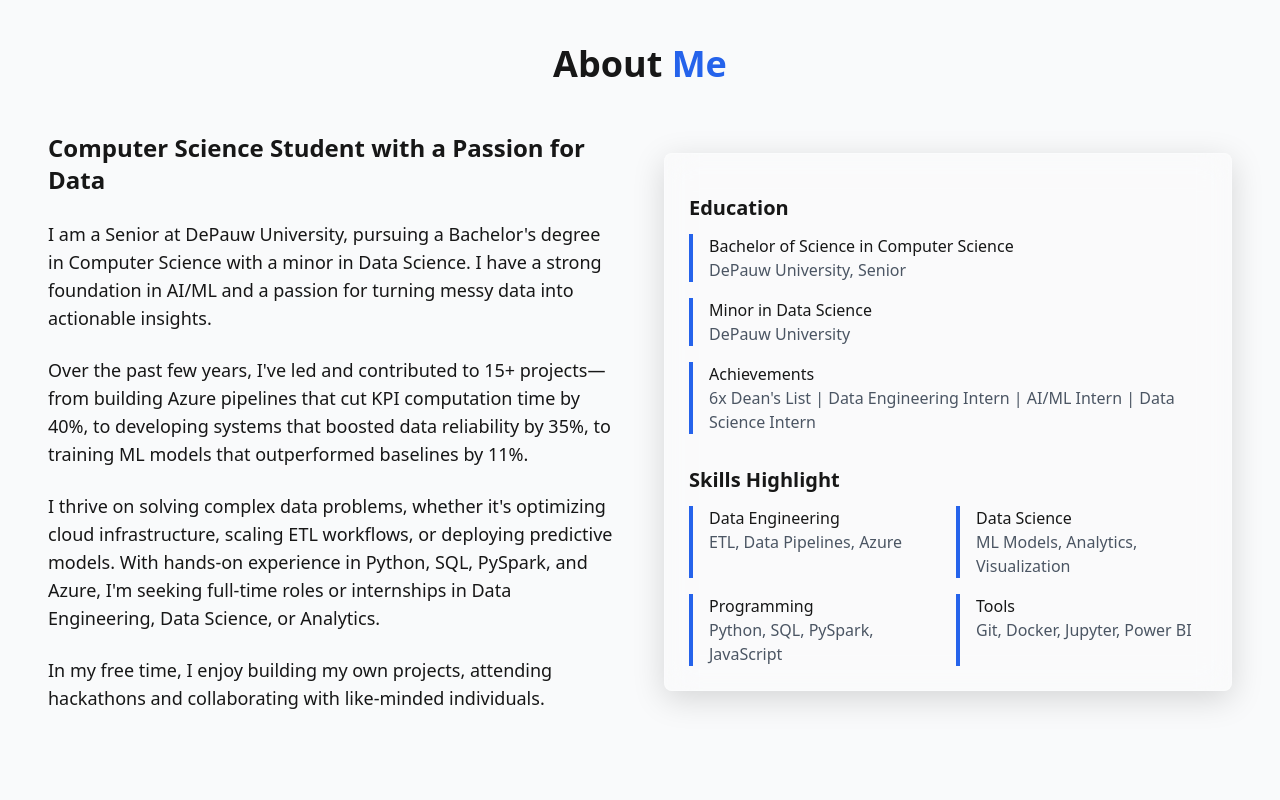
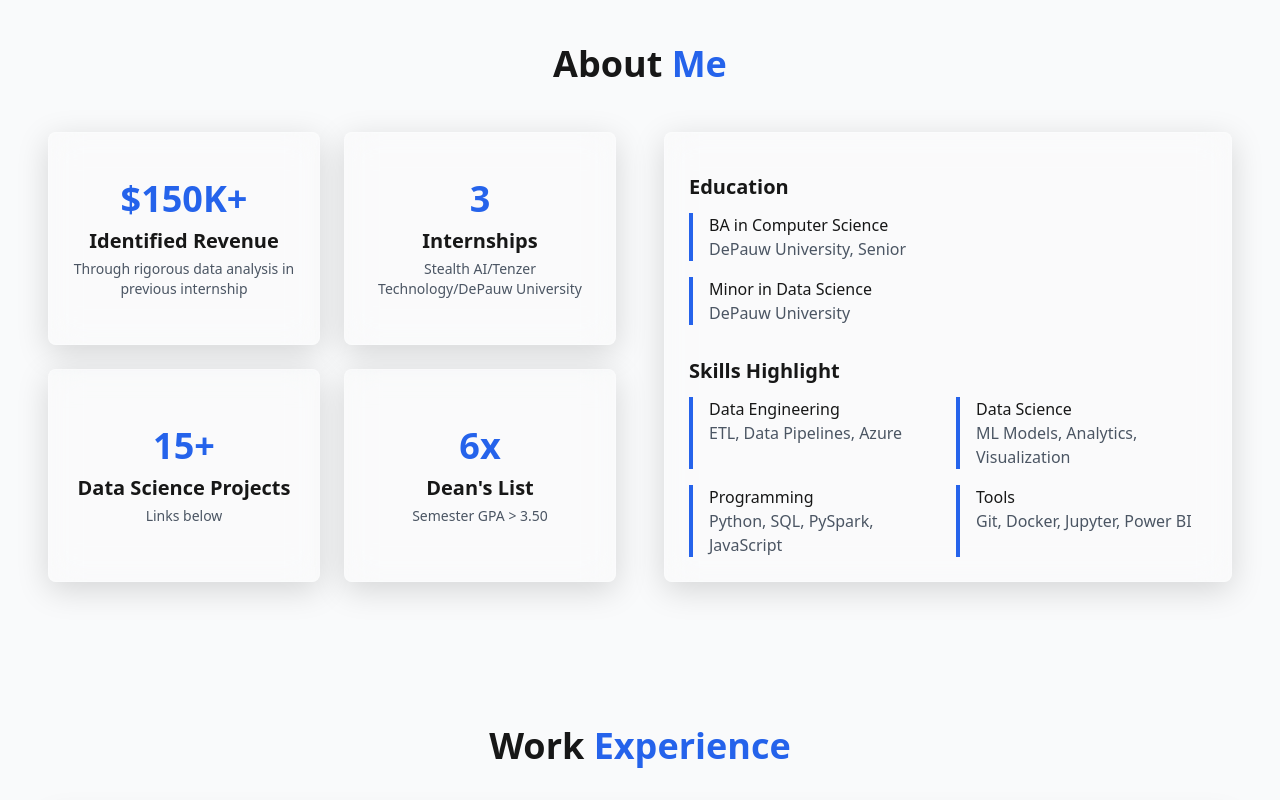
Before and after one commit to KhawajaAhmed/khawajaahmed.github.io, a Next.js app: page / in a window 1280 px wide. Shown: the part 820-1620 px from the top of the page. Built offline with nearby package versions, Linux system fonts and the light colour scheme.

Commit message:
Updated About me and Hero section.

```diff
--- a/src/components/About.tsx
+++ b/src/components/About.tsx
@@ -13,38 +13,45 @@ const About = () => {
         </h2>
 
         <div className="grid grid-cols-1 lg:grid-cols-2 gap-12 items-center">
-          <AnimatedItem className="space-y-6" delay={0.2} direction="left">
-            <h3 className="text-2xl font-semibold">Computer Science Student with a Passion for Data</h3>
-            <p className="text-lg">
-              I am a Senior at DePauw University, pursuing a Bachelor's degree in Computer Science with a minor in Data Science. I have a strong foundation in AI/ML and a passion for turning messy data into actionable insights.
-            </p>
-            <p className="text-lg">
-              Over the past few years, I've led and contributed to 15+ projects—from building Azure pipelines that cut KPI computation time by 40%, to developing systems that boosted data reliability by 35%, to training ML models that outperformed baselines by 11%.
-            </p>
-            <p className="text-lg">
-              I thrive on solving complex data problems, whether it's optimizing cloud infrastructure, scaling ETL workflows, or deploying predictive models. With hands-on experience in Python, SQL, PySpark, and Azure, I'm seeking full-time roles or internships in Data Engineering, Data Science, or Analytics.
-            </p>
-            <p className="text-lg">
-              In my free time, I enjoy building my own projects, attending hackathons and collaborating with like-minded individuals.
-            </p>
-          </AnimatedItem>
+          <div className="grid grid-cols-1 sm:grid-cols-2 gap-6 h-full auto-rows-fr">
+            <AnimatedItem className="glass-effect bg-white/50 dark:bg-gray-800/40 p-6 rounded-lg shadow-lg text-center flex flex-col justify-center" delay={0.1} direction="up">
+              <div className="text-blue-600 text-4xl font-bold mb-2">$150K+</div>
+              <h3 className="text-xl font-semibold">Identified Revenue</h3>
+              <p className="text-sm text-gray-600 dark:text-gray-400 mt-1">Through rigorous data analysis in previous internship</p>
+            </AnimatedItem>
 
-          <AnimatedItem className="glass-effect bg-white/50 dark:bg-gray-800/40 p-6 rounded-lg shadow-xl" delay={0.3} direction="right">
+            <AnimatedItem className="glass-effect bg-white/50 dark:bg-gray-800/40 p-6 rounded-lg shadow-lg text-center flex flex-col justify-center" delay={0.2} direction="up">
+              <div className="text-blue-600 text-4xl font-bold mb-2">3</div>
+              <h3 className="text-xl font-semibold">Internships</h3>
+              <p className="text-sm text-gray-600 dark:text-gray-400 mt-1">Stealth AI/Tenzer Technology/DePauw University</p>
+            </AnimatedItem>
+
+            <AnimatedItem className="glass-effect bg-white/50 dark:bg-gray-800/40 p-6 rounded-lg shadow-lg text-center flex flex-col justify-center" delay={0.3} direction="up">
+              <div className="text-blue-600 text-4xl font-bold mb-2">15+</div>
+              <h3 className="text-xl font-semibold">Data Science Projects</h3>
+              <p className="text-sm text-gray-600 dark:text-gray-400 mt-1">Links below</p>
+            </AnimatedItem>
+
+            <AnimatedItem className="glass-effect bg-white/50 dark:bg-gray-800/40 p-6 rounded-lg shadow-lg text-center flex flex-col justify-center" delay={0.4} direction="up">
+              <div className="text-blue-600 text-4xl font-bold mb-2">6x</div>
+              <h3 className="text-xl font-semibold">Dean's List</h3>
+              <p className="text-sm text-gray-600 dark:text-gray-400 mt-1">Semester GPA &gt; 3.50</p>
+            </AnimatedItem>
+          </div>
+
+          <AnimatedItem className="glass-effect bg-white/50 dark:bg-gray-800/40 p-6 rounded-lg shadow-xl h-full" delay={0.3} direction="right">
             <div className="pt-4">
               <h4 className="text-xl font-semibold mb-3">Education</h4>
               <div className="space-y-4">
                 <div className="border-l-4 border-blue-600 pl-4">
-                  <p className="font-medium">Bachelor of Science in Computer Science</p>
+                  <p className="font-medium">BA in Computer Science</p>
                   <p className="text-gray-600 dark:text-gray-400">DePauw University, Senior</p>
                 </div>
                 <div className="border-l-4 border-blue-600 pl-4">
                   <p className="font-medium">Minor in Data Science</p>
                   <p className="text-gray-600 dark:text-gray-400">DePauw University</p>
                 </div>
-                <div className="border-l-4 border-blue-600 pl-4">
-                  <p className="font-medium">Achievements</p>
-                  <p className="text-gray-600 dark:text-gray-400">6x Dean's List | Data Engineering Intern | AI/ML Intern | Data Science Intern</p>
-                </div>
+
               </div>
             </div>
 
--- a/src/components/Hero.tsx
+++ b/src/components/Hero.tsx
@@ -24,8 +24,7 @@ const Hero = () => {
             Computer Science Major & Data Science Minor
           </h2>
           <p className="text-lg mb-8 max-w-xl">
-            I have a strong foundation in AI/ML and a passion for turning messy data into actionable insights.
-            Seeking full-time roles in Data Engineering, Data Science, or Analytics.
+            I use code, queries and curiosity to turn raw data into real impact.
           </p>
           <div className="flex flex-wrap gap-4 mb-8">
             <Link
```
